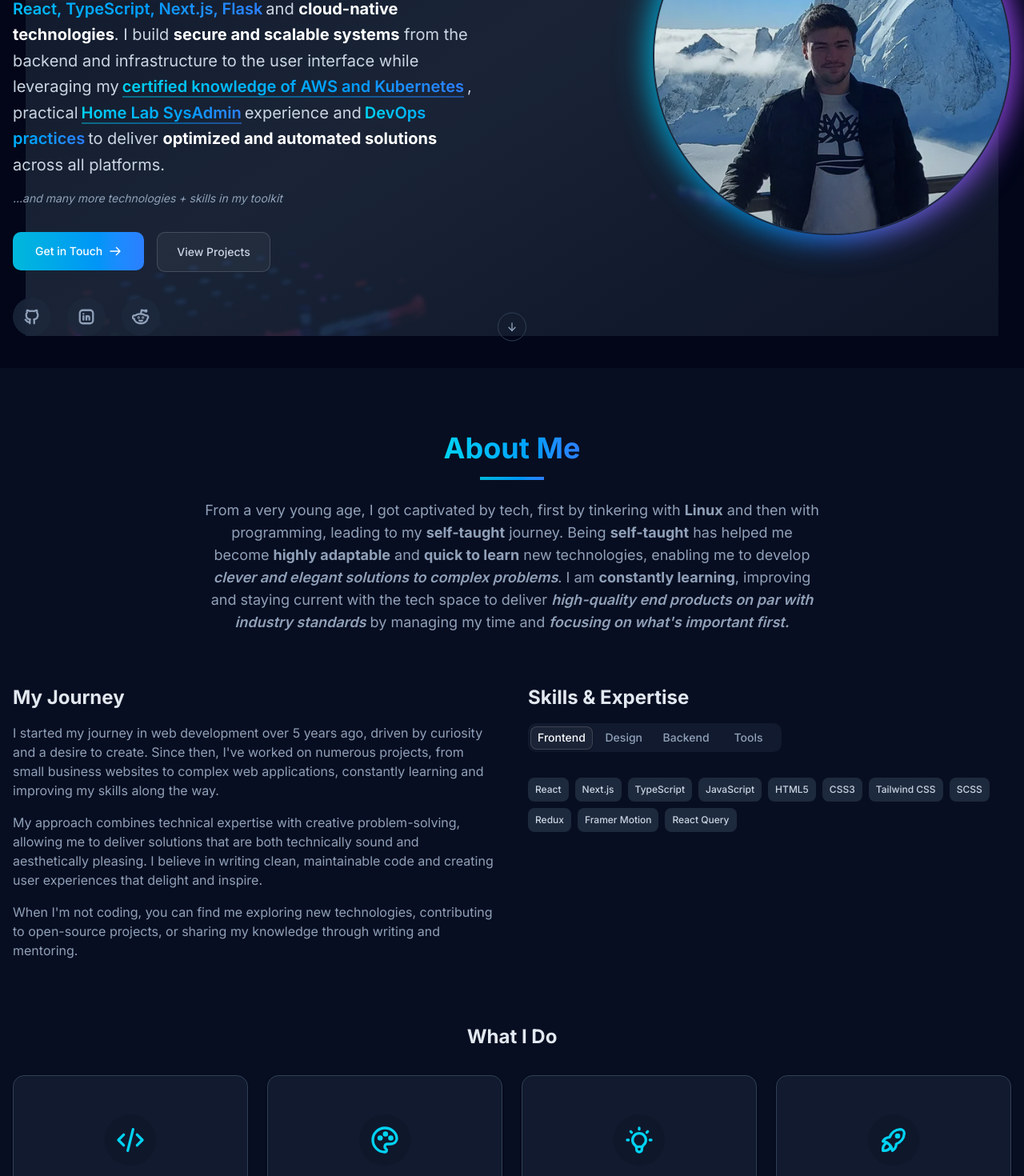
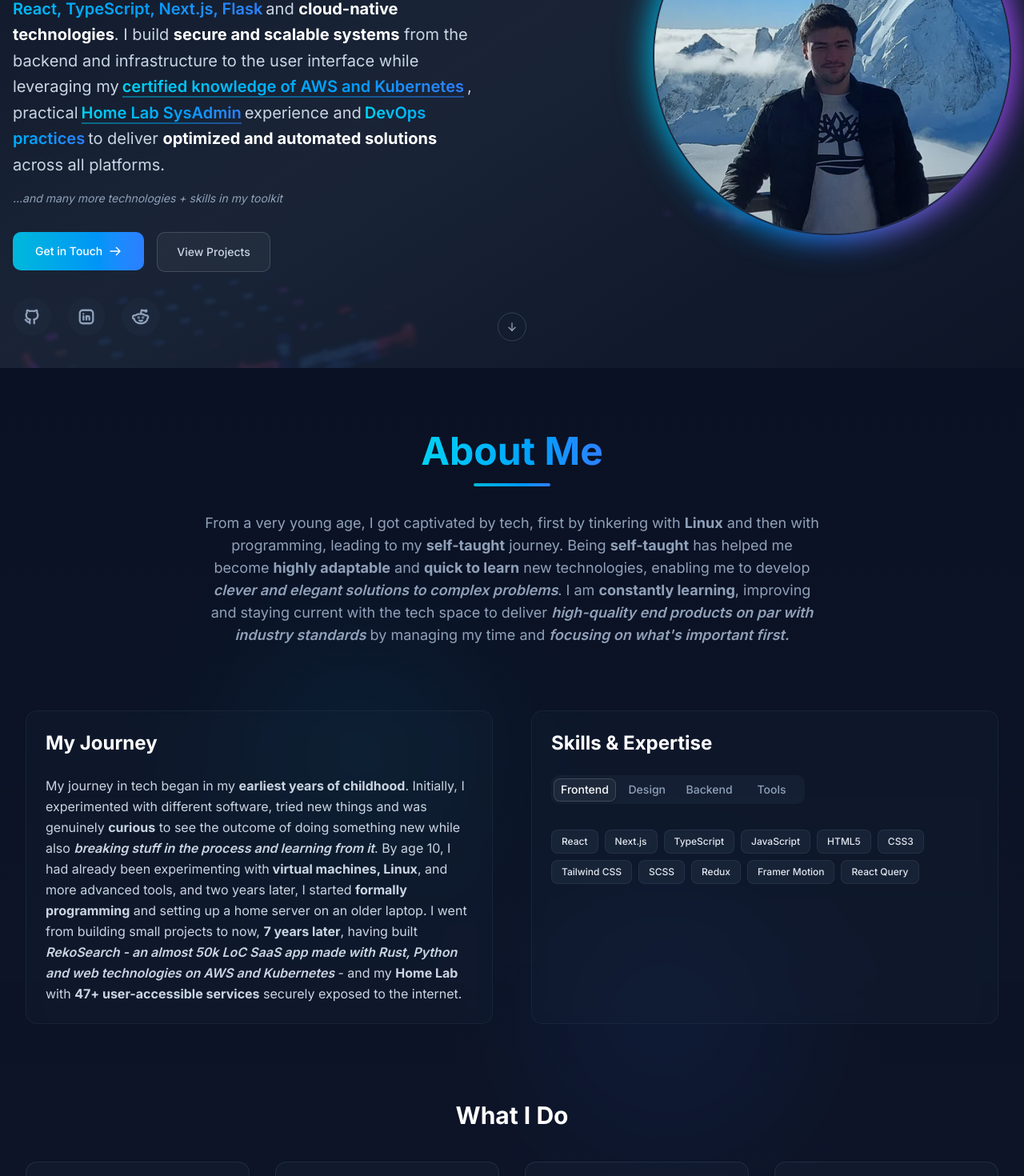
Before and after one commit to Obscurely/website, a Next.js app: page / in a window 1280 px wide. Shown: the part 360-1830 px from the top of the page at 80% size. Built offline with nearby package versions, Linux system fonts and the light colour scheme.

Commit message:
feat: improve about and hero section

```diff
--- a/package.json
+++ b/package.json
@@ -38,7 +38,7 @@
     "@tabler/icons-react": "^3.31.0",
     "class-variance-authority": "^0.7.1",
     "clsx": "^2.1.1",
-    "framer-motion": "^12.9.4",
+    "framer-motion": "^12.9.7",
     "next": "15.3.1",
     "next-themes": "^0.4.6",
     "react": "^19.1.0",
@@ -68,7 +68,7 @@
     "eslint": "^9.26.0",
     "eslint-config-next": "15.3.1",
     "eslint-config-prettier": "^10.1.2",
-    "eslint-plugin-prettier": "^5.3.1",
+    "eslint-plugin-prettier": "^5.4.0",
     "eslint-plugin-react-hooks": "^5.2.0",
     "globals": "^16.0.0",
     "husky": "^9.1.7",
--- a/src/app/page.tsx
+++ b/src/app/page.tsx
@@ -19,7 +19,7 @@ export default function Home() {
   });
 
   const opacity = useTransform(scrollYProgress, [0, 0.2], [1, 0]);
-  const scale = useTransform(scrollYProgress, [0, 0.2], [1, 0.95]);
+  const scale = useTransform(scrollYProgress, [0, 0.2], [1, 1.05]);
 
   return (
     <div
--- a/src/components/sections/About.tsx
+++ b/src/components/sections/About.tsx
@@ -11,66 +11,21 @@ import {
   IconBulb,
   IconRocket,
 } from "@tabler/icons-react";
-
-const skills = {
-  frontend: [
-    "React",
-    "Next.js",
-    "TypeScript",
-    "JavaScript",
-    "HTML5",
-    "CSS3",
-    "Tailwind CSS",
-    "SCSS",
-    "Redux",
-    "Framer Motion",
-    "React Query",
-  ],
-  design: [
-    "Figma",
-    "Adobe XD",
-    "UI/UX",
-    "Responsive Design",
-    "Design Systems",
-    "Wireframing",
-    "Prototyping",
-  ],
-  backend: [
-    "Node.js",
-    "Express",
-    "MongoDB",
-    "PostgreSQL",
-    "REST API",
-    "GraphQL",
-    "Firebase",
-    "AWS",
-  ],
-  tools: [
-    "Git",
-    "GitHub",
-    "VS Code",
-    "Neovim",
-    "Docker",
-    "CI/CD",
-    "Jest",
-    "Testing Library",
-    "Webpack",
-    "Vite",
-  ],
-};
+import { skills } from "@data/skills";
 
 export default function About() {
   const ref = useRef(null);
-  const isInView = useInView(ref, { once: true, amount: 0.3 });
+  const isInView = useInView(ref, { once: true, amount: 0.1 });
 
   const cardVariants = {
-    hidden: { opacity: 0, y: 50 },
+    hidden: { opacity: 0, y: 30 },
     visible: (i: number) => ({
       opacity: 1,
       y: 0,
       transition: {
         delay: 0.1 * i,
-        duration: 0.5,
+        duration: 0.6,
+        ease: "easeOut",
       },
     }),
   };
@@ -103,23 +58,39 @@ export default function About() {
   ];
 
   return (
-    <section id="about" ref={ref} className="bg-slate-900/50 py-20">
-      <div className="container mx-auto px-4">
+    <section
+      id="about"
+      ref={ref}
+      className="relative overflow-hidden py-20"
+      style={{
+        background:
+          "linear-gradient(to bottom, rgba(15, 23, 42, 0.7), rgba(15, 23, 42, 0.95))",
+        clipPath: "polygon(0 0, 100% 0, 100% 100%, 0 100%)",
+      }}
+    >
+      {/* Subtle background elements */}
+      <div className="absolute inset-0 -z-10 opacity-10">
+        <div className="absolute top-1/4 left-1/4 h-64 w-64 rounded-full bg-cyan-500 blur-[100px]"></div>
+        <div className="absolute right-1/4 bottom-1/3 h-64 w-64 rounded-full bg-blue-500 blur-[100px]"></div>
+      </div>
+
+      <div className="container mx-auto px-4 sm:px-6 lg:px-8">
         <motion.div
           initial={{ opacity: 0, y: 20 }}
           animate={isInView ? { opacity: 1, y: 0 } : { opacity: 0, y: 20 }}
-          transition={{ duration: 0.5 }}
-          className="mb-16 text-center"
+          transition={{ duration: 0.7 }}
+          className="mb-20 text-center"
         >
-          <h2 className="mb-4 inline-block bg-gradient-to-r from-cyan-400 to-blue-500 bg-clip-text text-3xl font-bold text-transparent md:text-4xl">
+          <h2 className="mb-4 inline-block bg-gradient-to-r from-cyan-400 to-blue-500 bg-clip-text text-3xl font-bold text-transparent md:text-5xl">
             About Me
           </h2>
-          <div className="mx-auto mb-6 h-1 w-20 bg-gradient-to-r from-cyan-500 to-blue-500"></div>
+          <div className="mx-auto mb-8 h-1 w-24 rounded-full bg-gradient-to-r from-cyan-500 to-blue-500"></div>
+          <div className="mx-auto max-w-3xl">
             <p className="mx-auto max-w-3xl text-lg text-slate-400">
-            From a very young age, I got captivated by tech, first by tinkering
-            with <span className="font-bold">Linux</span> and then with
-            programming, leading to my <strong>self-taught</strong> journey.
-            Being <strong>self-taught</strong> has helped me become{" "}
+              From a very young age, I got captivated by tech, first by
+              tinkering with <span className="font-bold">Linux</span> and then
+              with programming, leading to my <strong>self-taught</strong>{" "}
+              journey. Being <strong>self-taught</strong> has helped me become{" "}
               <strong>highly adaptable</strong> and{" "}
               <strong>quick to learn</strong> new technologies, enabling me to
               develop{" "}
@@ -136,52 +107,77 @@ export default function About() {
                 focusing on what's important first.
               </span>
             </p>
+          </div>
         </motion.div>
 
-        <div className="mb-20 grid grid-cols-1 gap-10 md:grid-cols-2">
+        <div className="mb-24 grid grid-cols-1 gap-12 md:grid-cols-2">
           <motion.div
             initial={{ opacity: 0, x: -50 }}
             animate={isInView ? { opacity: 1, x: 0 } : { opacity: 0, x: -50 }}
-            transition={{ duration: 0.5, delay: 0.2 }}
+            transition={{ duration: 0.7, delay: 0.2 }}
+            className="rounded-xl border border-slate-700/30 bg-slate-800/20 p-6 backdrop-blur-sm"
           >
-            <h3 className="mb-4 text-2xl font-bold text-slate-200">
-              My Journey
-            </h3>
-            <p className="mb-4 text-slate-400">
-              I started my journey in web development over 5 years ago, driven
-              by curiosity and a desire to create. Since then, I've worked on
-              numerous projects, from small business websites to complex web
-              applications, constantly learning and improving my skills along
-              the way.
-            </p>
-            <p className="mb-4 text-slate-400">
-              My approach combines technical expertise with creative
-              problem-solving, allowing me to deliver solutions that are both
-              technically sound and aesthetically pleasing. I believe in writing
-              clean, maintainable code and creating user experiences that
-              delight and inspire.
-            </p>
-            <p className="text-slate-400">
-              When I'm not coding, you can find me exploring new technologies,
-              contributing to open-source projects, or sharing my knowledge
-              through writing and mentoring.
+            <h3 className="mb-6 text-2xl font-bold text-white">My Journey</h3>
+            <p className="leading-relaxed text-slate-300">
+              My journey in tech began in my{" "}
+              <strong>earliest years of childhood</strong>. Initially, I
+              experimented with different software, tried new things and was
+              genuinely <strong>curious</strong> to see the outcome of doing
+              something new while also{" "}
+              <span className="font-semibold italic">
+                breaking stuff in the process and learning from it
+              </span>
+              . By age 10, I had already been experimenting with
+              <span className="font-bold"> virtual machines, Linux</span>, and
+              more advanced tools, and two years later, I started{" "}
+              <strong>formally programming</strong> and setting up a home server
+              on an older laptop. I went from building small projects to now,{" "}
+              <strong>7 years later</strong>, having built{" "}
+              <span className="font-semibold italic">
+                RekoSearch - an almost 50k LoC SaaS app made with Rust, Python
+                and web technologies on AWS and Kubernetes
+              </span>{" "}
+              - and my <span className="font-bold">Home Lab</span> with{" "}
+              <strong>47+ user-accessible services</strong> securely exposed to
+              the internet.
             </p>
           </motion.div>
 
           <motion.div
             initial={{ opacity: 0, x: 50 }}
             animate={isInView ? { opacity: 1, x: 0 } : { opacity: 0, x: 50 }}
-            transition={{ duration: 0.5, delay: 0.4 }}
+            transition={{ duration: 0.7, delay: 0.4 }}
+            className="rounded-xl border border-slate-700/30 bg-slate-800/20 p-6 backdrop-blur-sm"
           >
-            <h3 className="mb-4 text-2xl font-bold text-slate-200">
+            <h3 className="mb-6 text-2xl font-bold text-white">
               Skills & Expertise
             </h3>
             <Tabs defaultValue="frontend" className="w-full">
-              <TabsList className="mb-6 grid grid-cols-4 bg-slate-800/50">
-                <TabsTrigger value="frontend">Frontend</TabsTrigger>
-                <TabsTrigger value="design">Design</TabsTrigger>
-                <TabsTrigger value="backend">Backend</TabsTrigger>
-                <TabsTrigger value="tools">Tools</TabsTrigger>
+              <TabsList className="mb-6 grid grid-cols-4 rounded-lg bg-slate-800/50">
+                <TabsTrigger
+                  value="frontend"
+                  className="data-[state=active]:bg-cyan-500/20 data-[state=active]:text-cyan-400"
+                >
+                  Frontend
+                </TabsTrigger>
+                <TabsTrigger
+                  value="design"
+                  className="data-[state=active]:bg-cyan-500/20 data-[state=active]:text-cyan-400"
+                >
+                  Design
+                </TabsTrigger>
+                <TabsTrigger
+                  value="backend"
+                  className="data-[state=active]:bg-cyan-500/20 data-[state=active]:text-cyan-400"
+                >
+                  Backend
+                </TabsTrigger>
+                <TabsTrigger
+                  value="tools"
+                  className="data-[state=active]:bg-cyan-500/20 data-[state=active]:text-cyan-400"
+                >
+                  Tools
+                </TabsTrigger>
               </TabsList>
               {Object.entries(skills).map(([category, skillList]) => (
                 <TabsContent key={category} value={category} className="mt-0">
@@ -189,7 +185,7 @@ export default function About() {
                     {skillList.map((skill) => (
                       <Badge
                         key={skill}
-                        className="bg-slate-800 py-1.5 text-slate-300 hover:bg-slate-700"
+                        className="border border-slate-700/50 bg-slate-800/70 px-3 py-1.5 text-slate-200 transition-colors hover:bg-slate-700"
                       >
                         {skill}
                       </Badge>
@@ -201,10 +197,16 @@ export default function About() {
           </motion.div>
         </div>
 
-        <h3 className="mb-8 text-center text-2xl font-bold text-slate-200">
+        <motion.h3
+          initial={{ opacity: 0, y: 20 }}
+          animate={isInView ? { opacity: 1, y: 0 } : { opacity: 0, y: 20 }}
+          transition={{ duration: 0.5, delay: 0.5 }}
+          className="mb-10 text-center text-3xl font-bold text-white"
+        >
           What I Do
-        </h3>
-        <div className="grid grid-cols-1 gap-6 sm:grid-cols-2 lg:grid-cols-4">
+        </motion.h3>
+
+        <div className="grid grid-cols-1 gap-8 sm:grid-cols-2 lg:grid-cols-4">
           {services.map((service, i) => (
             <motion.div
               key={service.title}
@@ -212,16 +214,17 @@ export default function About() {
               initial="hidden"
               animate={isInView ? "visible" : "hidden"}
               variants={cardVariants}
+              className="group"
             >
-              <Card className="h-full border-slate-700 bg-slate-800/50 transition-all duration-300 hover:border-cyan-500/50">
+              <Card className="h-full overflow-hidden border-slate-700/50 bg-slate-800/30 backdrop-blur-sm transition-all duration-300 hover:border-cyan-500/50 hover:shadow-lg hover:shadow-cyan-500/10">
                 <CardContent className="flex flex-col items-center p-6 text-center">
-                  <div className="mb-4 rounded-full bg-slate-900 p-3">
+                  <div className="mb-5 rounded-full bg-slate-900/80 p-4 transition-transform duration-300 group-hover:scale-110 group-hover:bg-slate-900">
                     {service.icon}
                   </div>
-                  <h4 className="mb-2 text-xl font-bold text-slate-200">
+                  <h4 className="mb-3 text-xl font-bold text-white">
                     {service.title}
                   </h4>
-                  <p className="text-slate-400">{service.description}</p>
+                  <p className="text-slate-300">{service.description}</p>
                 </CardContent>
               </Card>
             </motion.div>
--- a/src/components/sections/Hero.tsx
+++ b/src/components/sections/Hero.tsx
@@ -12,6 +12,8 @@ import {
 import { Button } from "@ui/button";
 import { TypeAnimation } from "react-type-animation";
 import Image from "next/image";
+import { typeAnimation } from "@data/hero";
+import Description from "@data/hero";
 
 export default function Hero() {
   const sectionRef = useRef<HTMLElement>(null);
@@ -68,30 +70,7 @@ export default function Hero() {
             {/* Animated text with TypeAnimation */}
             <div className="mb-2.5 h-12 text-2xl font-semibold md:text-2xl lg:text-3xl">
               <TypeAnimation
-                sequence={[
-                  "Full Stack Developer",
-                  1000,
-                  "Cloud-Native",
-                  1000,
-                  "AWS Certified",
-                  1000,
-                  "Kubernetes Certified",
-                  1000,
-                  "Rust & Python Programmer",
-                  1000,
-                  "Next.js & React Developer",
-                  1000,
-                  "Self-Taught",
-                  1000,
-                  "Linux Power User",
-                  1000,
-                  "Infrastructure Engineering",
-                  1000,
-                  "Home Lab Administrator",
-                  1000,
-                  "Always Learning",
-                  1000,
-                ]}
+                sequence={typeAnimation}
                 wrapper="span"
                 speed={50}
                 repeat={Infinity}
@@ -101,52 +80,7 @@ export default function Hero() {
 
             {/* Description */}
             <div className="mb-8 max-w-xl">
-              <p className="mb-4 text-lg leading-relaxed text-slate-300 md:text-xl">
-                I am a{" "}
-                <strong className="text-white">Full-Stack Developer</strong>{" "}
-                specializing in
-                <span className="relative mx-1">
-                  <span className="bg-gradient-to-r from-cyan-400 to-blue-500 bg-clip-text font-semibold text-transparent">
-                    Rust, Python, React, TypeScript, Next.js, Flask
-                  </span>
-                  <span className="absolute -bottom-0.5 left-0 h-0.5 w-full bg-gradient-to-r from-cyan-500/50 to-blue-500/50"></span>
-                </span>
-                and{" "}
-                <strong className="text-white">
-                  cloud-native technologies
-                </strong>
-                . I build{" "}
-                <strong className="text-white">
-                  secure and scalable systems
-                </strong>{" "}
-                from the backend and infrastructure to the user interface while
-                leveraging my
-                <span className="relative mx-1">
-                  <span className="bg-gradient-to-r from-cyan-400 to-blue-500 bg-clip-text font-semibold text-transparent">
-                    certified knowledge of AWS and Kubernetes
-                  </span>
-                  <span className="absolute -bottom-0.5 left-0 h-0.5 w-full bg-gradient-to-r from-cyan-500/50 to-blue-500/50"></span>
-                </span>
-                , practical
-                <span className="relative mx-1">
-                  <span className="bg-gradient-to-r from-cyan-400 to-blue-500 bg-clip-text font-semibold text-transparent">
-                    Home Lab SysAdmin
-                  </span>
-                  <span className="absolute -bottom-0.5 left-0 h-0.5 w-full bg-gradient-to-r from-cyan-500/50 to-blue-500/50"></span>
-                </span>
-                experience and
-                <span className="relative mx-1">
-                  <span className="bg-gradient-to-r from-cyan-400 to-blue-500 bg-clip-text font-semibold text-transparent">
-                    DevOps practices
-                  </span>
-                  <span className="absolute -bottom-0.5 left-0 h-0.5 w-full bg-gradient-to-r from-cyan-500/50 to-blue-500/50"></span>
-                </span>
-                to deliver{" "}
-                <strong className="text-white">
-                  optimized and automated solutions
-                </strong>{" "}
-                across all platforms.
-              </p>
+              <Description />
               <p className="text-sm text-slate-400 italic">
                 ...and many more technologies + skills in my toolkit
               </p>
--- /dev/null
+++ b/src/data/hero.tsx
@@ -0,0 +1,66 @@
+export const typeAnimation = [
+  "Full Stack Developer",
+  1000,
+  "Cloud-Native",
+  1000,
+  "AWS Certified",
+  1000,
+  "Kubernetes Certified",
+  1000,
+  "Rust & Python Programmer",
+  1000,
+  "Next.js & React Developer",
+  1000,
+  "Self-Taught",
+  1000,
+  "Linux Power User",
+  1000,
+  "Infrastructure Engineering",
+  1000,
+  "Home Lab Administrator",
+  1000,
+  "Always Learning",
+  1000,
+];
+
+export default function Description() {
+  return (
+    <p className="mb-4 text-lg leading-relaxed text-slate-300 md:text-xl">
+      I am a <strong className="text-white">Full-Stack Developer</strong>{" "}
+      specializing in
+      <span className="relative mx-1">
+        <span className="bg-gradient-to-r from-cyan-400 to-blue-500 bg-clip-text font-semibold text-transparent">
+          Rust, Python, React, TypeScript, Next.js, Flask
+        </span>
+        <span className="absolute -bottom-0.5 left-0 h-0.5 w-full bg-gradient-to-r from-cyan-500/50 to-blue-500/50"></span>
+      </span>
+      and <strong className="text-white">cloud-native technologies</strong>. I
+      build <strong className="text-white">secure and scalable systems</strong>{" "}
+      from the backend and infrastructure to the user interface while leveraging
+      my
+      <span className="relative mx-1">
+        <span className="bg-gradient-to-r from-cyan-400 to-blue-500 bg-clip-text font-semibold text-transparent">
+          certified knowledge of AWS and Kubernetes
+        </span>
+        <span className="absolute -bottom-0.5 left-0 h-0.5 w-full bg-gradient-to-r from-cyan-500/50 to-blue-500/50"></span>
+      </span>
+      , practical
+      <span className="relative mx-1">
+        <span className="bg-gradient-to-r from-cyan-400 to-blue-500 bg-clip-text font-semibold text-transparent">
+          Home Lab SysAdmin
+        </span>
+        <span className="absolute -bottom-0.5 left-0 h-0.5 w-full bg-gradient-to-r from-cyan-500/50 to-blue-500/50"></span>
+      </span>
+      experience and
+      <span className="relative mx-1">
+        <span className="bg-gradient-to-r from-cyan-400 to-blue-500 bg-clip-text font-semibold text-transparent">
+          DevOps practices
+        </span>
+        <span className="absolute -bottom-0.5 left-0 h-0.5 w-full bg-gradient-to-r from-cyan-500/50 to-blue-500/50"></span>
+      </span>
+      to deliver{" "}
+      <strong className="text-white">optimized and automated solutions</strong>{" "}
+      across all platforms.
+    </p>
+  );
+}
--- /dev/null
+++ b/src/data/skills.ts
@@ -0,0 +1,46 @@
+export const skills = {
+  frontend: [
+    "React",
+    "Next.js",
+    "TypeScript",
+    "JavaScript",
+    "HTML5",
+    "CSS3",
+    "Tailwind CSS",
+    "SCSS",
+    "Redux",
+    "Framer Motion",
+    "React Query",
+  ],
+  design: [
+    "Figma",
+    "Adobe XD",
+    "UI/UX",
+    "Responsive Design",
+    "Design Systems",
+    "Wireframing",
+    "Prototyping",
+  ],
+  backend: [
+    "Node.js",
+    "Express",
+    "MongoDB",
+    "PostgreSQL",
+    "REST API",
+    "GraphQL",
+    "Firebase",
+    "AWS",
+  ],
+  tools: [
+    "Git",
+    "GitHub",
+    "VS Code",
+    "Neovim",
+    "Docker",
+    "CI/CD",
+    "Jest",
+    "Testing Library",
+    "Webpack",
+    "Vite",
+  ],
+};
--- a/tsconfig.json
+++ b/tsconfig.json
@@ -43,7 +43,8 @@
       "@utils/*": ["./src/lib/utils/*"],
       "@ui/*": ["./src/components/ui/*"],
       "@lib/*": ["./src/lib/*"],
-      "@hooks/*": ["./src/hooks/*"]
+      "@hooks/*": ["./src/hooks/*"],
+      "@data/*": ["./src/data/*"]
     }
   },
   "include": ["next-env.d.ts", "**/*.ts", "**/*.tsx", ".next/types/**/*.ts"],
```
Also changed, not shown: 1 other file (tests, documents, lock files or other folders). Lines whose indentation alone changed are shown as unchanged.
